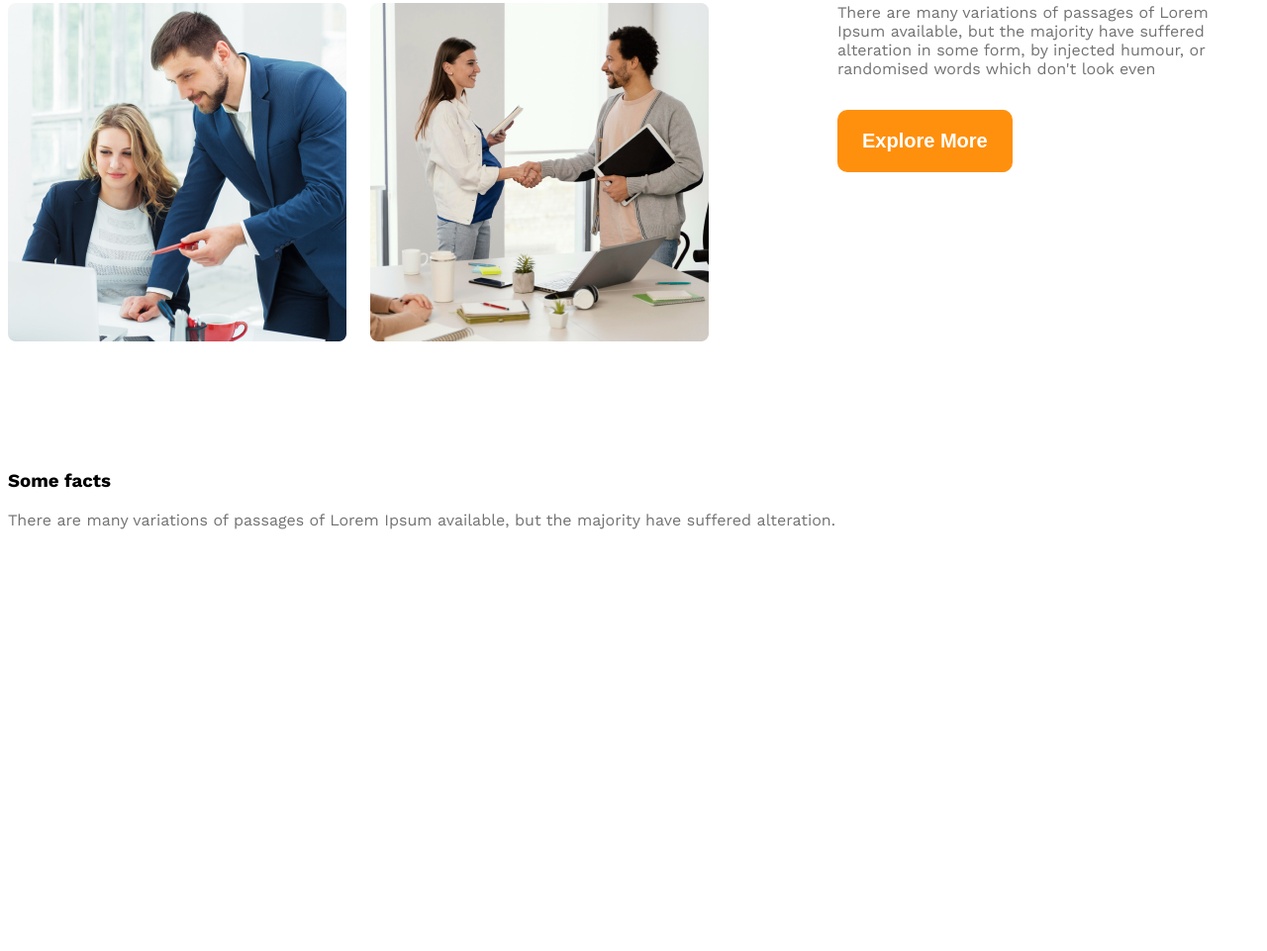
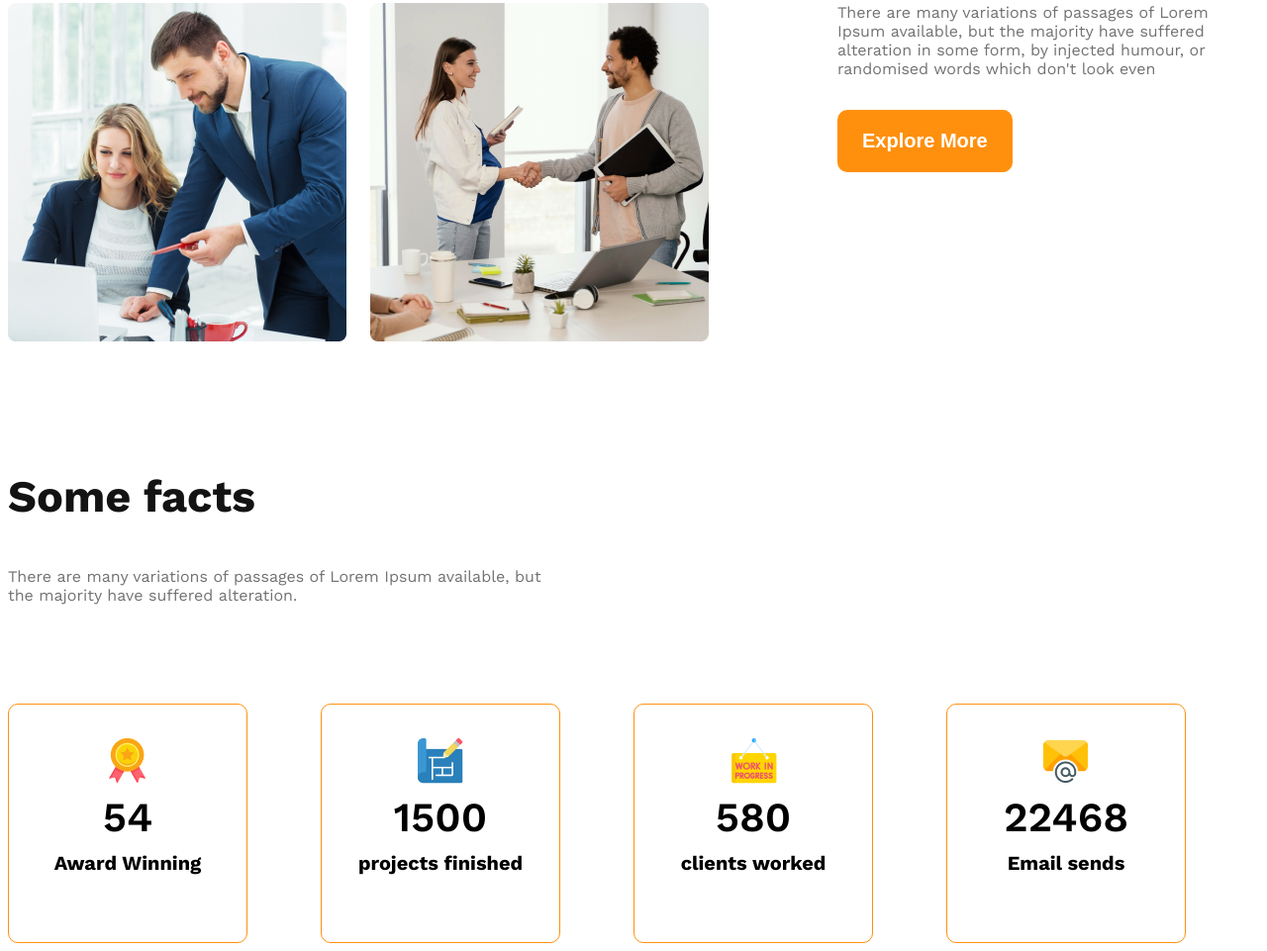
Before and after one commit to rahinhaque/G3-architects-website, a plain HTML site: page index.html in a window 1280 px wide. Shown: the part 1709-2670 px from the top of the page at 99% size. Before the commit the page ends 2425 px from the top, so only its background shows below. Drawn offline with nearby package versions, Linux system fonts and the light colour scheme.

Commit message:
added facts and othhres

```diff
--- a/index.html
+++ b/index.html
@@ -1,15 +1,17 @@
 <!DOCTYPE html>
 <html lang="en">
+
 <head>
     <meta charset="UTF-8">
     <meta name="viewport" content="width=device-width, initial-scale=1.0">
     <title>G3-architects</title>
     <link rel="stylesheet" href="styles/inside.css">
 </head>
+
 <body class="work-sans-font ">
 
 
-         <header >
+    <header>
         <nav class="navbar display-flex">
             <h3 class="title-one">G3-architects </h3>
             <ul class="nav-links display-flex">
@@ -22,7 +24,9 @@
         <div class="banner">
             <div class="banner-content">
                 <h1 class="banner-title">Brand New Group of Architects</h1>
-            <p class="banner-description">Lorem ipsum dolor sit amet consectetur adipisicing elit. Dolor ut impedit amet quia illo officia omnis ipsum cupiditate non, magni quae laboriosam incidunt soluta, corrupti obcaecati deserunt dolorem provident.</p>
+                <p class="banner-description">Lorem ipsum dolor sit amet consectetur adipisicing elit. Dolor ut impedit
+                    amet quia illo officia omnis ipsum cupiditate non, magni quae laboriosam incidunt soluta, corrupti
+                    obcaecati deserunt dolorem provident.</p>
                 <button class="btn-primary">Explore More</button>
             </div>
 
@@ -45,8 +49,11 @@
             </div>
 
             <div class="our-features">
-                <h3 class="title-feature"><span id="quick-list" class="dark3">Quick list</span> <span id="of-our" class="dark1">of Our</span> <span id="features-list" class="komola1">Features</span></h3>
-                <p class="feature-description dark3">There are many variations of passages of Lorem Ipsum available, but the majority have suffered alteration in some form, by injected humour, or randomised words which don't look even</p>
+                <h3 class="title-feature"><span id="quick-list" class="dark3">Quick list</span> <span id="of-our"
+                        class="dark1">of Our</span> <span id="features-list" class="komola1">Features</span></h3>
+                <p class="feature-description dark3">There are many variations of passages of Lorem Ipsum available, but
+                    the majority have suffered alteration in some form, by injected humour, or randomised words which
+                    don't look even</p>
                 <button class="btn-primary">Explore More</button>
             </div>
         </section>
@@ -60,27 +67,36 @@
         <!-- our some favts   -->
         <section class="some-facts">
             <h3 class="title-features">Some facts</h3>
-            <p class="dark3">There are many variations of passages of Lorem Ipsum available, but the majority have suffered alteration.</p>
+            <p class="dark3 facts-des">There are many variations of passages of Lorem Ipsum available, but the majority have
+                suffered alteration.</p>
             <div class="facts-container">
-                <div class="facts">
-                    <img src="" alt="" class="fact-icon">
-                    <h4 class="fact-number"></h4>
-                    <h5 class="fact-name"></h5>
+                <div class="facts display-flex">
+                    <div>
+                        <img src="images/icons/ribon.png" alt="" class="fact-icon">
+                        <h4 class="fact-number">54</h4>
+                        <h5 class="fact-name">Award Winning</h5>
                     </div>
-                <div class="facts">
-                    <img src="" alt="" class="fact-icon">
-                    <h4 class="fact-number"></h4>
-                    <h5 class="fact-name"></h5>
                 </div>
-                <div class="facts">
-                    <img src="" alt="" class="fact-icon">
-                    <h4 class="fact-number"></h4>
-                    <h5 class="fact-name"></h5>
+                <div class="facts display-flex">
+                    <div>
+                        <img src="images/icons/projects.png" alt="" class="fact-icon">
+                        <h4 class="fact-number">1500</h4>
+                        <h5 class="fact-name">projects finished</h5>
                     </div>
-                <div class="facts">
-                    <img src="" alt="" class="fact-icon">
-                    <h4 class="fact-number"></h4>
-                    <h5 class="fact-name"></h5>
+                </div>
+                <div class="facts display-flex ">
+                    <div>
+                        <img src="images/icons/customers.png" alt="" class="fact-icon">
+                        <h4 class="fact-number">580</h4>
+                        <h5 class="fact-name">clients worked</h5>
+                    </div>
+                </div>
+                <div class="facts display-flex">
+                    <div>
+                        <img src="images/icons/email.png" alt="" class="fact-icon">
+                        <h4 class="fact-number">22468</h4>
+                        <h5 class="fact-name">Email sends</h5>
+                    </div>
                 </div>
             </div>
         </section>
@@ -91,4 +107,5 @@
 
     </footer>
 </body>
+
 </html>
--- a/styles/inside.css
+++ b/styles/inside.css
@@ -130,6 +130,42 @@ main > section{
     margin-bottom: 32px;
 }
 
+/* some facts related style  */
+.facts{
+    border: 1px solid #FF900E;
+    width: 240px;
+    height: 240px;
+    border-radius: 10px;
+    align-items: center;
+    justify-content: center;
+    text-align: center;
+}
+.facts-container{
+    display: grid;
+    grid-template-columns: repeat(4, 1fr);
+    margin-top: 100px;
+}
+.fact-number{
+    font-size: 2.6rem;
+    font-weight: 600;
+    margin-top: 5px;
+    margin-bottom: 10px;
+}
+.fact-name{
+    font-size: 1.25rem;
+    font-size: 500;
+    margin-top: 4px;
+}
+
+.title-features{
+    font-size: 45px;
+    font-weight: 700;
+    color: #131313;
+}
+
+.facts-des{
+    max-width: 540px;
+}
 
 /* responsive media qurry  */
 
```
Lines whose indentation alone changed are shown as unchanged.
